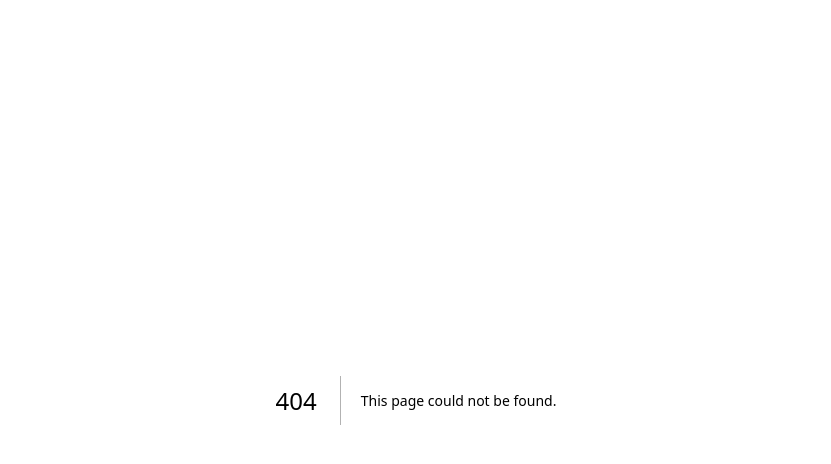
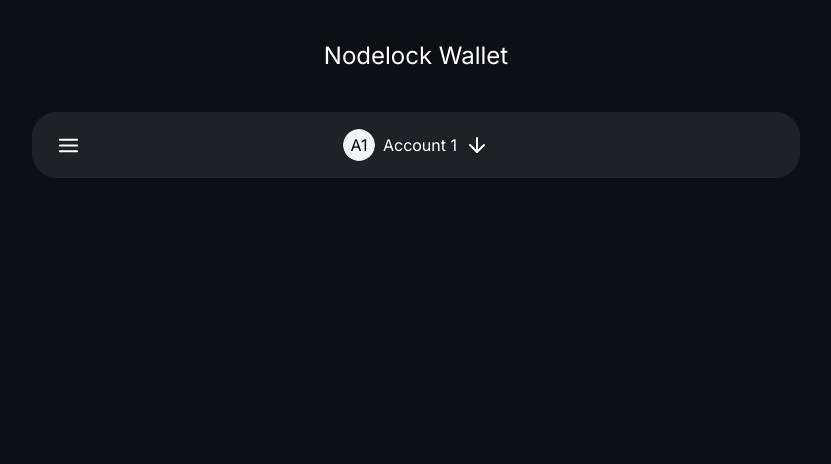
Before and after one commit to sohail900/nodelock-wallet, a Next.js app: page /dashboard in a window 1280 px wide. Before the commit this address had no page. Shown: the top 464 px of the page, without its empty margins (224-1055 px from the left). Built offline with nearby package versions, Linux system fonts and the light colour scheme.

Commit message:
Add loading component && add dashboard page

```diff
--- a/package.json
+++ b/package.json
@@ -9,6 +9,7 @@
         "lint": "next lint"
     },
     "dependencies": {
+        "@radix-ui/react-avatar": "^1.1.2",
         "@radix-ui/react-slot": "^1.1.1",
         "@radix-ui/react-toast": "^1.2.5",
         "@types/bcryptjs": "^2.4.6",
--- /dev/null
+++ b/src/app/dashboard/layout.tsx
@@ -0,0 +1,14 @@
+import type { Metadata } from 'next'
+
+export const metadata: Metadata = {
+    title: 'Welcome to Nodelock Wallet Dashboard',
+    description: 'Nodelock Wallet Dashboard',
+}
+
+export default function DashboardLayout({
+    children,
+}: Readonly<{
+    children: React.ReactNode
+}>) {
+    return <main>{children}</main>
+}
--- /dev/null
+++ b/src/app/dashboard/page.tsx
@@ -0,0 +1,17 @@
+import Header from '@/components/dashboard/Header'
+import React from 'react'
+
+const Dashboard = () => {
+    return (
+        <div className='w-[60%] mx-auto'>
+            <h1 className='py-10 text-center text-2xl font-medium'>
+                Nodelock Wallet
+            </h1>
+            <div className='rounded-3xl border border-gray-500/20 overflow-hidden'>
+                <Header />
+            </div>
+        </div>
+    )
+}
+
+export default Dashboard
--- a/src/app/layout.tsx
+++ b/src/app/layout.tsx
@@ -2,6 +2,8 @@ import type { Metadata } from 'next'
 import { Inter } from 'next/font/google'
 import './globals.css'
 import { Toaster } from '@/components/ui/toaster'
+import { Suspense } from 'react'
+import Loading from '@/components/ui/loading'
 
 const inter = Inter({
     subsets: ['latin'],
@@ -20,8 +22,10 @@ export default function RootLayout({
 }>) {
     return (
         <html lang='en' className='bg-bg-color text-white'>
-            <body className={`${inter.className} antialiased`}>{children}</body>
-            <Toaster />
+            <body className={`${inter.className} antialiased`}>
+                <Suspense fallback={<Loading />}>{children}</Suspense>
+                <Toaster />
+            </body>
         </html>
     )
 }
--- /dev/null
+++ b/src/components/dashboard/Header.tsx
@@ -0,0 +1,19 @@
+import React from 'react'
+import { Avatar, AvatarFallback } from '@/components/ui/avatar'
+import { AlignJustify, ArrowDown } from 'lucide-react'
+const Header = () => {
+    return (
+        <div className='w-full py-4 px-6 relative grid place-items-center bg-secondary'>
+            <AlignJustify size={23} className='absolute left-6' />
+            <div className='flex items-center gap-2'>
+                <Avatar className='h-8 w-8 text-black'>
+                    <AvatarFallback>A1</AvatarFallback>
+                </Avatar>
+                Account 1
+                <ArrowDown />
+            </div>
+        </div>
+    )
+}
+
+export default Header
--- /dev/null
+++ b/src/components/ui/avatar.tsx
@@ -0,0 +1,50 @@
+"use client"
+
+import * as React from "react"
+import * as AvatarPrimitive from "@radix-ui/react-avatar"
+
+import { cn } from "@/lib/utils"
+
+const Avatar = React.forwardRef<
+  React.ElementRef<typeof AvatarPrimitive.Root>,
+  React.ComponentPropsWithoutRef<typeof AvatarPrimitive.Root>
+>(({ className, ...props }, ref) => (
+  <AvatarPrimitive.Root
+    ref={ref}
+    className={cn(
+      "relative flex h-10 w-10 shrink-0 overflow-hidden rounded-full",
+      className
+    )}
+    {...props}
+  />
+))
+Avatar.displayName = AvatarPrimitive.Root.displayName
+
+const AvatarImage = React.forwardRef<
+  React.ElementRef<typeof AvatarPrimitive.Image>,
+  React.ComponentPropsWithoutRef<typeof AvatarPrimitive.Image>
+>(({ className, ...props }, ref) => (
+  <AvatarPrimitive.Image
+    ref={ref}
+    className={cn("aspect-square h-full w-full", className)}
+    {...props}
+  />
+))
+AvatarImage.displayName = AvatarPrimitive.Image.displayName
+
+const AvatarFallback = React.forwardRef<
+  React.ElementRef<typeof AvatarPrimitive.Fallback>,
+  React.ComponentPropsWithoutRef<typeof AvatarPrimitive.Fallback>
+>(({ className, ...props }, ref) => (
+  <AvatarPrimitive.Fallback
+    ref={ref}
+    className={cn(
+      "flex h-full w-full items-center justify-center rounded-full bg-gray-100 dark:bg-gray-800",
+      className
+    )}
+    {...props}
+  />
+))
+AvatarFallback.displayName = AvatarPrimitive.Fallback.displayName
+
+export { Avatar, AvatarImage, AvatarFallback }
--- /dev/null
+++ b/src/components/ui/loading.tsx
@@ -0,0 +1,11 @@
+import React from 'react'
+
+const Loading = () => {
+    return (
+        <div className='w-full h-screen grid place-items-center'>
+            <div className='size-28 rounded-full border-[9px]  border-gray-500/20 border-b-gray-500/50 animate-spin' />
+        </div>
+    )
+}
+
+export default Loading
--- a/src/hooks/useSeedStore.tsx
+++ b/src/hooks/useSeedStore.tsx
@@ -1,6 +1,6 @@
 import { create } from 'zustand'
 
 export const useSeedStore = create((set) => ({
-    seed: '',
+    seeds: '',
     setSeeds: (seed: string) => set({ seed }),
 }))
```
Also changed, not shown: 1 other file (tests, documents, lock files or other folders).
